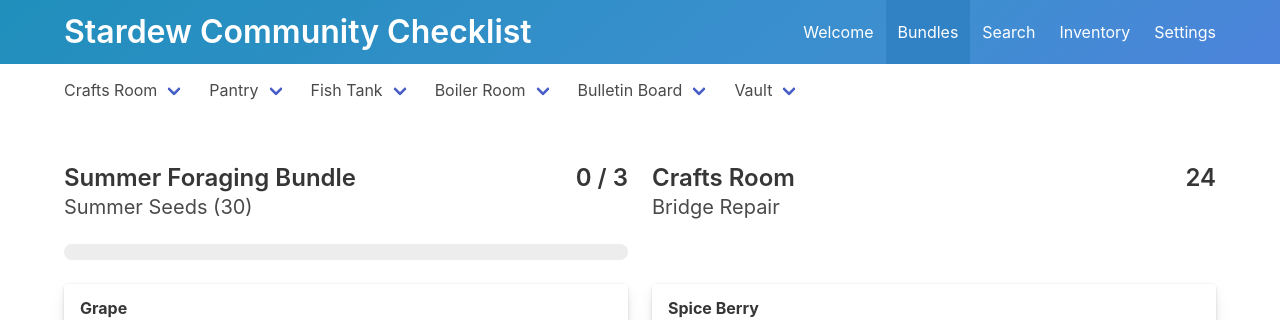
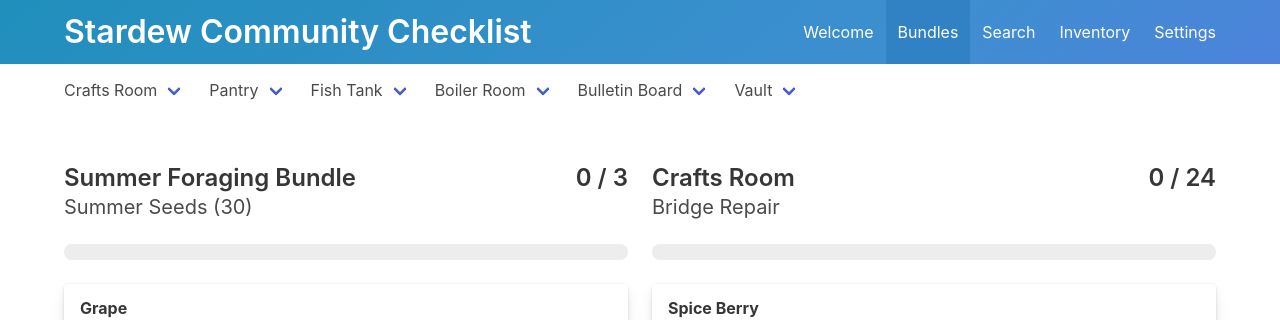
Before and after one commit to kihashi/stardew_community_checklist, a Vue app: page /#/bundles/1 in a window 1280 px wide. Shown: the top 320 px of the page. Built offline with nearby package versions, Linux system fonts and the light colour scheme; what vue-clipboard2 would draw is missing.

Commit message:
Add room completion

```diff
--- a/src/components/bundles/BundleItems.vue
+++ b/src/components/bundles/BundleItems.vue
@@ -15,11 +15,12 @@
         <div class="column">
           <h3 class="title is-4">
             {{bundle.room.name}}
-            <span class="is-pulled-right">{{bundle.room.items_required}}</span>
+            <span class="is-pulled-right">{{ GetRoomItemsRedeemed(bundle.room)}} / {{bundle.room.items_required}}</span>
           </h3>
           <h5 class="subtitle" v-if="!hideBundleItems">
             {{bundle.room.reward}}
           </h5>
+          <progress class="progress is-info" :value="GetRoomItemsRedeemed(bundle.room)" :max="bundle.room.items_required" />
         </div>
       </div>
         <!-- Room Progress -->
@@ -54,7 +55,8 @@
     isItemComplete: function (item) {
       return item.item.bundles.every(this.$store.getters.IsBundleItemRedeemed)
     },
-    GetBundleItemsRedeemed: function (bundle) { return this.$store.getters.GetBundleItemsRedeemed(bundle) }
+    GetBundleItemsRedeemed: function (bundle) { return this.$store.getters.GetBundleItemsRedeemed(bundle) },
+    GetRoomItemsRedeemed: function (room) { return this.$store.getters.GetRoomItemsRedeemed(room) }
   },
   components: {
     ItemCard
--- a/src/store/index.js
+++ b/src/store/index.js
@@ -65,6 +65,11 @@
     },
     IsBundleComplete: (state, getters) => (bundle) => {
       return getters.GetBundleItemsRedeemed(bundle) >= bundle.items_required
+    },
+    GetRoomItemsRedeemed: (state, getters) => (room) => {
+      return room.bundles.reduce((redeemed, bundle) => {
+        return redeemed + getters.GetBundleItemsRedeemed(bundle)
+      }, 0)
     }
   },
   mutations: {
```
